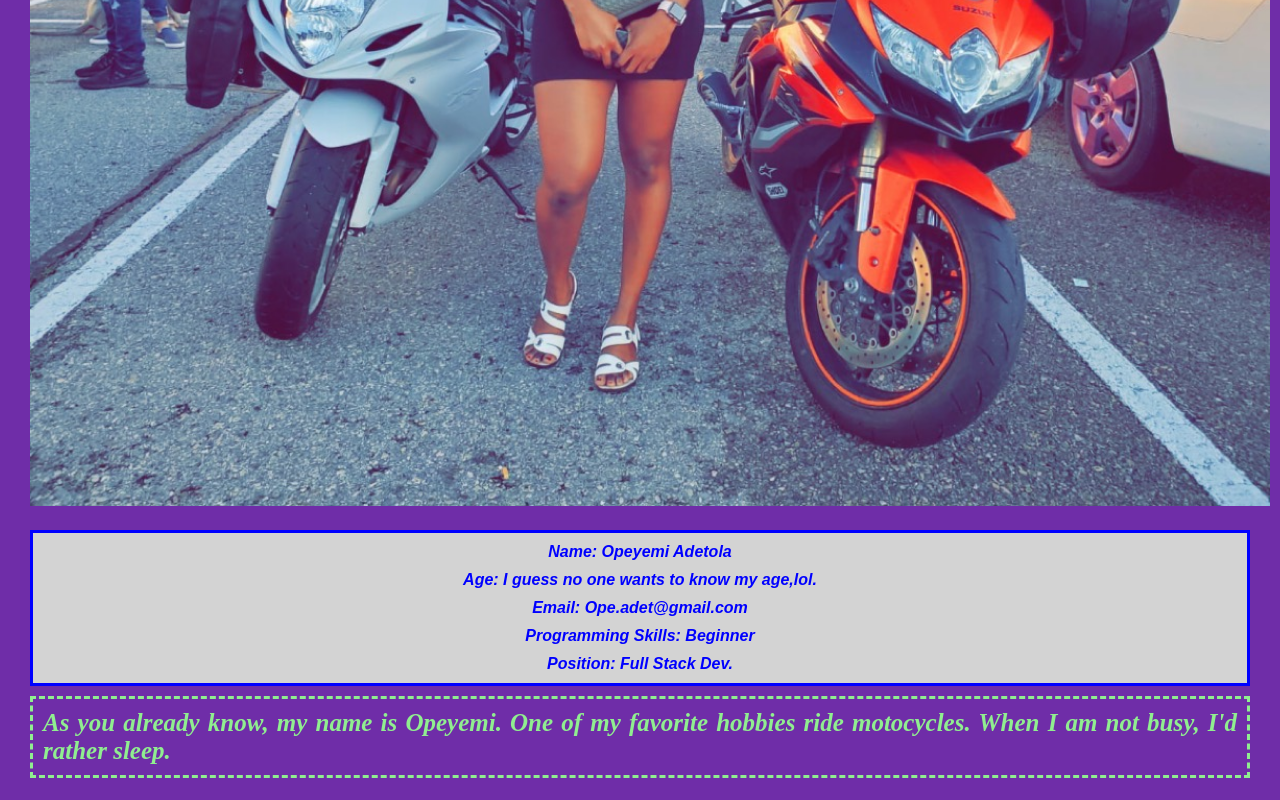
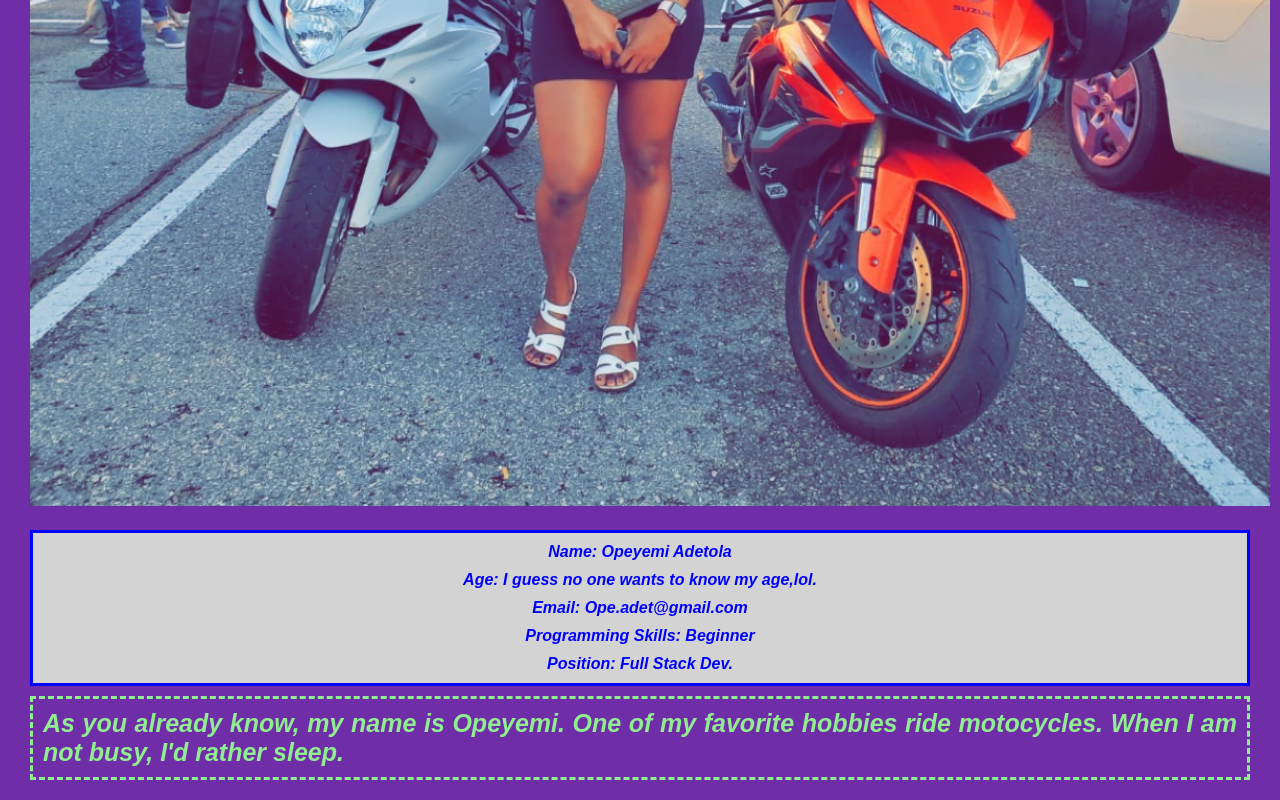
Before and after one commit to OpeyemiAdetola/PersonalWebsite, a plain HTML site: page index.html in a window 1280 px wide. Shown: the part 500-1300 px from the top of the page. Drawn offline with Linux system fonts and the light colour scheme.

Commit message:
Update style.css

```diff
--- a/style.css
+++ b/style.css
@@ -31,7 +31,7 @@ h1{
     font-size: 25px;
     font-weight: bold;
     font-weight: 900;
-    font-family: san serif;
+    font-family: sans-serif;
     font-style: italic;
     border-style: dashed;
 }
```
